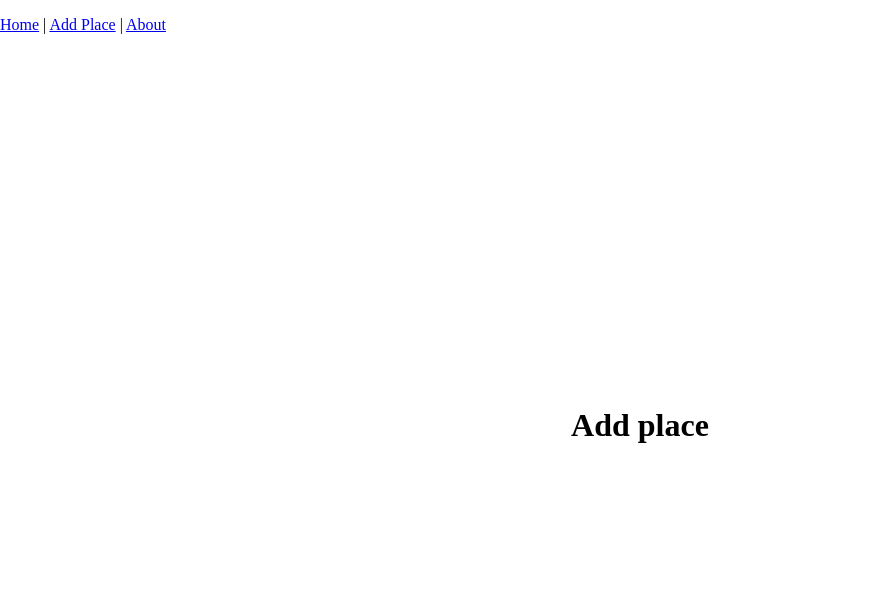
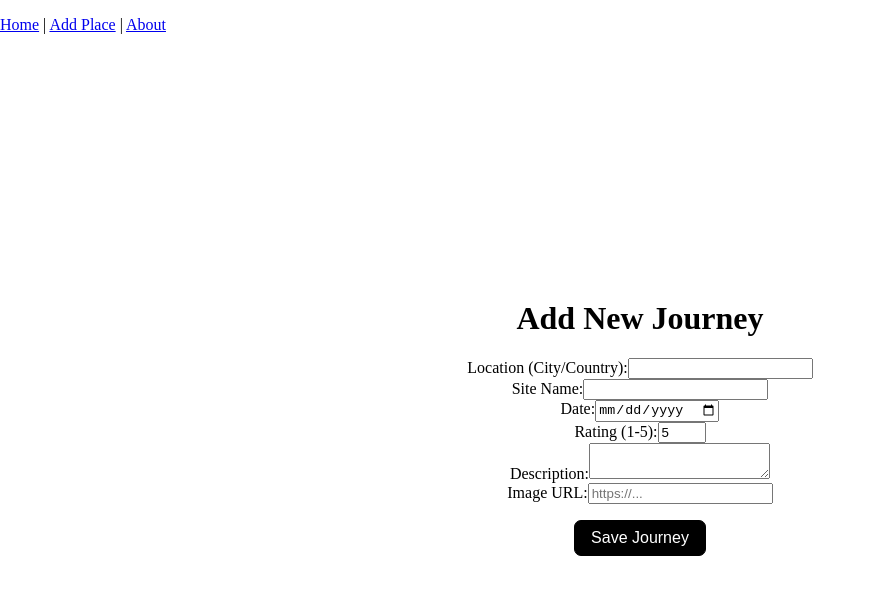
Before and after one commit to betu55/journey-log, a React (Vite) app in the folder client/: page /addplace in a window 1280 px wide. Shown: the top 594 px of the page, without its empty margins (0-875 px from the left). Built offline with nearby package versions, Linux system fonts and the light colour scheme.

Commit message:
test addplace

```diff
--- a/client/src/pages/AddPlace.jsx
+++ b/client/src/pages/AddPlace.jsx
@@ -1,8 +1,121 @@
+import React, { useState } from 'react';
+import { useNavigate } from 'react-router-dom';
+import Button from '../components/Button';
+
 function AddPlace() {
+    const navigate = useNavigate();
+
+    const [formData, setFormData] = useState({
+        location: '',
+        placeName: '',
+        dateVisited: '',
+        description: '',
+        rating: 5,
+        imageUrl: ''
+    });
+
+    const handleChange = (e) => {
+        const { name, value } = e.target;
+        setFormData({
+            ...formData,
+            [name]: name === 'rating' ? Number(value) : value
+        });
+    };
+
+    const handleSubmit = async (e) => {
+        e.preventDefault();
+
+        try {
+            const response = await fetch('http://localhost:8080/api/places', {
+                method: 'POST',
+                headers: { 'Content-Type': 'application/json' },
+                body: JSON.stringify(formData)
+            });
+
+            if (response.ok) {
+                alert('Place added successfully!');
+                navigate('/');
+            } else {
+                alert('Failed to save. Ensure all fields are filled correctly.');
+            }
+        } catch (error) {
+            console.error('Error:', error);
+            alert('Network error, make sure backend is running.');
+        }
+    };
+
     return (
-      <div className="page container">
-        <h1>Add place</h1>
-      </div>
+        <div className="page container">
+            <h1>Add New Journey</h1>
+            <form onSubmit={handleSubmit} className="add-form">
+                <div className="form-group">
+                    <label>Location (City/Country):</label>
+                    <input
+                        name="location"
+                        value={formData.location}
+                        onChange={handleChange}
+                        required
+                    />
+                </div>
+
+                <div className="form-group">
+                    <label>Site Name:</label>
+                    <input
+                        name="placeName"
+                        value={formData.placeName}
+                        onChange={handleChange}
+                        required
+                    />
+                </div>
+
+                <div className="form-group">
+                    <label>Date:</label>
+                    <input
+                        name="dateVisited"
+                        type="date"
+                        value={formData.dateVisited}
+                        onChange={handleChange}
+                        required
+                    />
+                </div>
+
+                <div className="form-group">
+                    <label>Rating (1-5):</label>
+                    <input
+                        name="rating"
+                        type="number"
+                        min="1"
+                        max="5"
+                        value={formData.rating}
+                        onChange={handleChange}
+                    />
+                </div>
+
+                <div className="form-group">
+                    <label>Description:</label>
+                    <textarea
+                        name="description"
+                        value={formData.description}
+                        onChange={handleChange}
+                    />
+                </div>
+
+                <div className="form-group">
+                    <label>Image URL:</label>
+                    <input
+                        name="imageUrl"
+                        value={formData.imageUrl}
+                        onChange={handleChange}
+                        placeholder="https://..."
+                    />
+                </div>
+
+                <Button type="submit" variant="primary" width="auto">
+                    Save Journey
+                </Button>
+            </form>
+        </div>
     );
 }
-export default AddPlace
+
+export default AddPlace;
```
